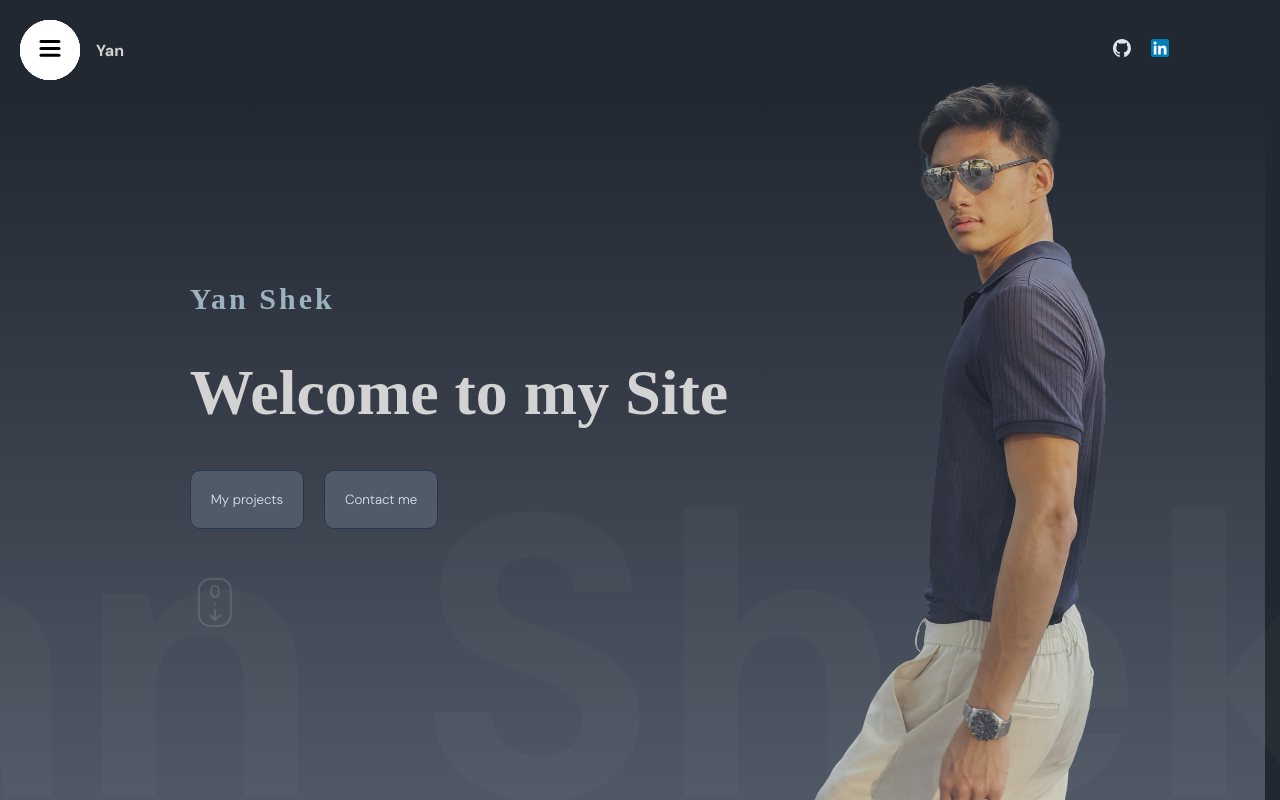
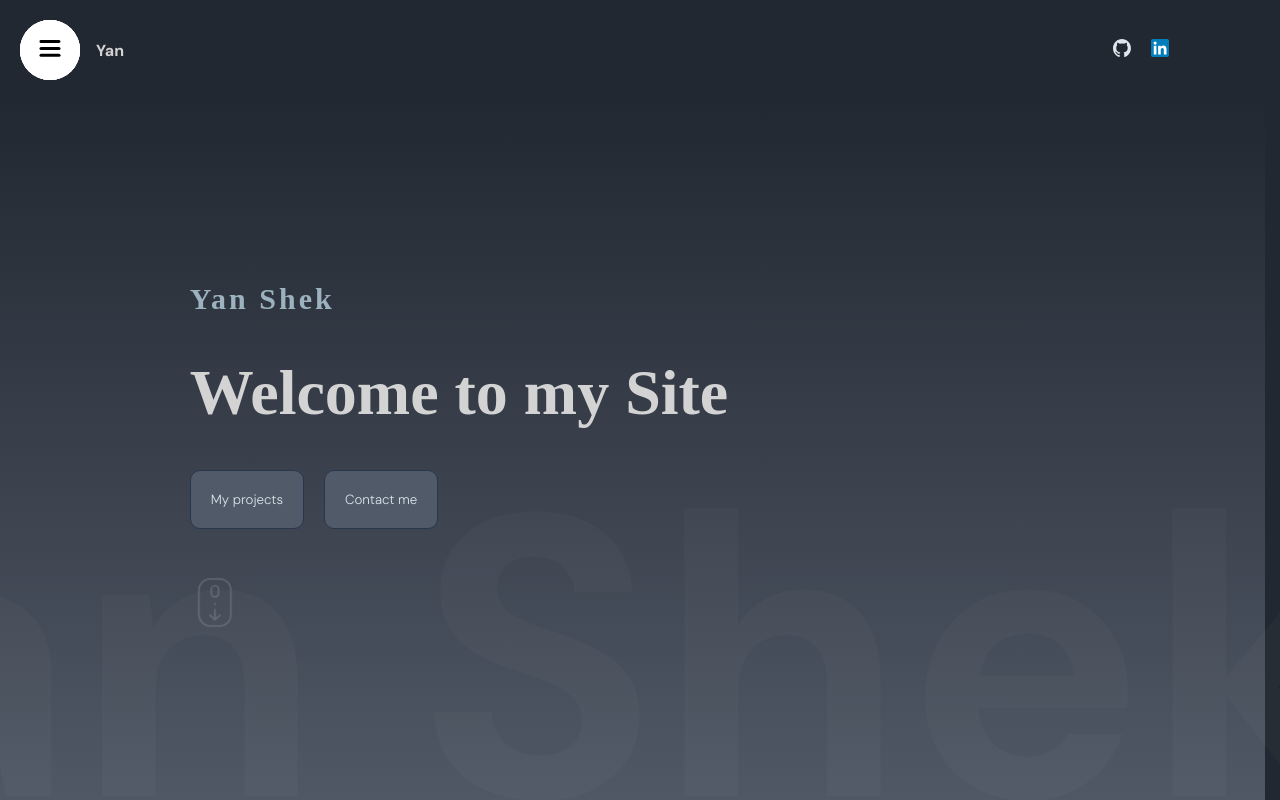
Before and after one commit to YanShek/Portfolio-Website, a React (Vite) app: page / in a window 1280 px wide. Built offline with nearby package versions, Linux system fonts and the light colour scheme.

Commit message:
Removed HomePage Hero

```diff
--- a/src/components/hero/Hero.jsx
+++ b/src/components/hero/Hero.jsx
@@ -62,9 +62,6 @@ const Hero = () => {
         variants={sliderVariants} initial="initial" animate="animate" whileInView="animate" viewport={{once:false, amount:0.5}}>
         Yan Shek
       </motion.div>
-      <div className="imageContainer">
-        <img src="/Hero1.png" alt="" />
-      </div>
       </div>
     </div>
   )
```
